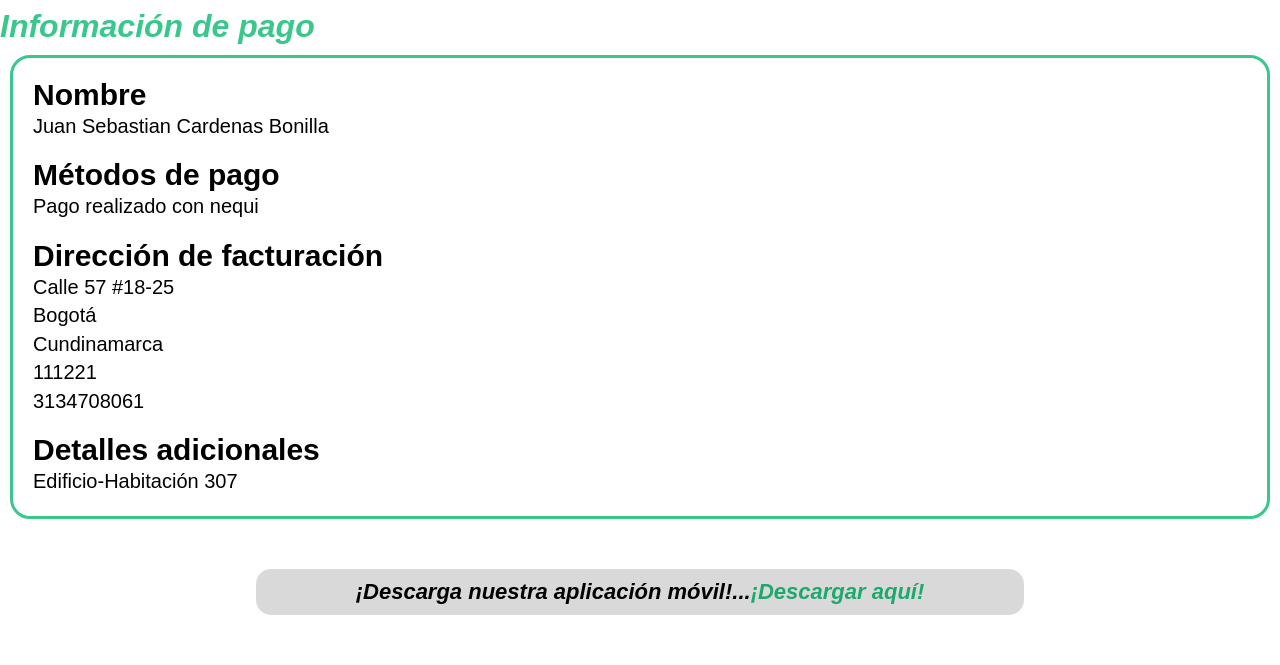
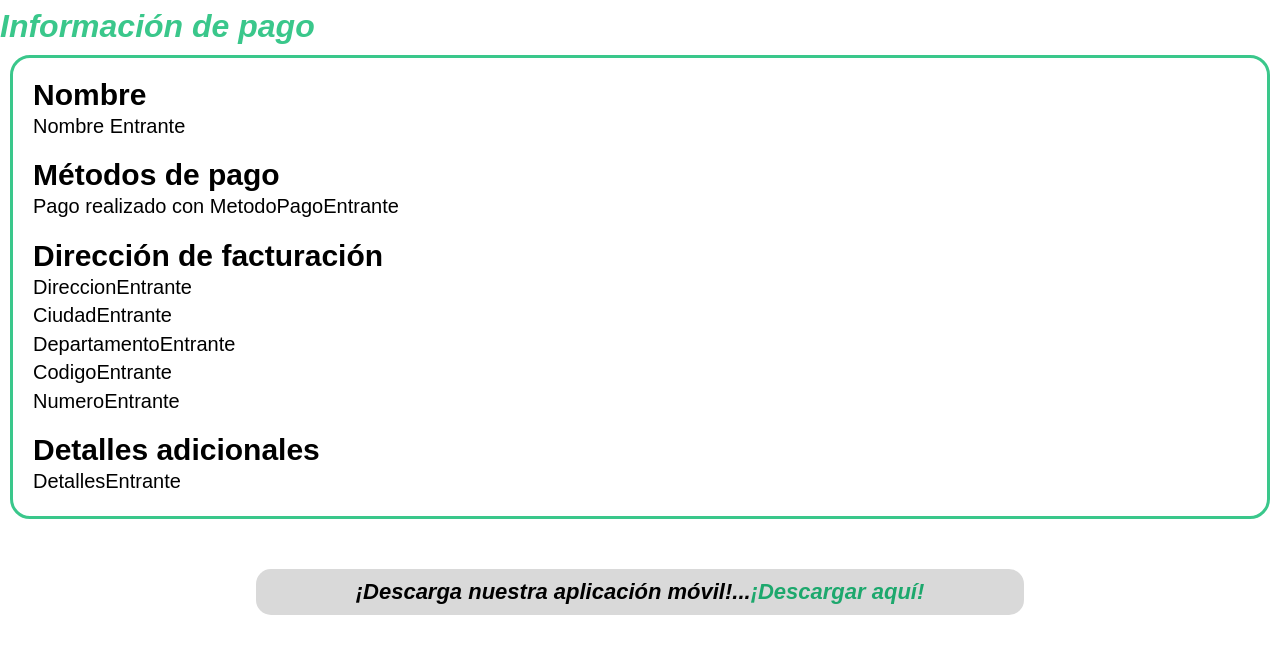
Before and after one commit to SebasCard20/SebasCard20.github.io, a plain HTML site: page resumenfinal.html in a window 1280 px wide. Shown: the part 1107-1772 px from the top of the page. Drawn offline with Linux system fonts and the light colour scheme; no server answers.

Commit message:
Update resumenfinal.html

```diff
--- a/resumenfinal.html
+++ b/resumenfinal.html
@@ -77,17 +77,17 @@
         <h1 class="subtitulo">Información de pago</h1>
         <div class="boxResumen">
             <h2>Nombre</h2>
-                <p id="nombreUsu">Juan Sebastian Cardenas Bonilla</p><br>
+                <p id="nombreUsu">Nombre Entrante</p><br>
             <h2>Métodos de pago</h2>
-                <p>Pago realizado con <spam id="metododepago">nequi</spam></p><br>
+                <p>Pago realizado con <spam id="metododepago">MetodoPagoEntrante</spam></p><br>
             <h2>Dirección de facturación</h2>
-                <p id="direccionUsu">Calle 57 #18-25</p>
-                <p id="ciudadUsu">Bogotá</p>
-                <p id="departamentoUsu">Cundinamarca</p>
-                <p id="codigopostalUsu">111221</p>
-                <p id="telefonoUsu">3134708061</p><br>
+                <p id="direccionUsu">DireccionEntrante</p>
+                <p id="ciudadUsu">CiudadEntrante</p>
+                <p id="departamentoUsu">DepartamentoEntrante</p>
+                <p id="codigopostalUsu">CodigoEntrante</p>
+                <p id="telefonoUsu">NumeroEntrante</p><br>
             <h2>Detalles adicionales</h2>
-                <p id="detallesadiUsu">Edificio-Habitación 307</p>
+                <p id="detallesadiUsu">DetallesEntrante</p>
         </div>
 
 
```
